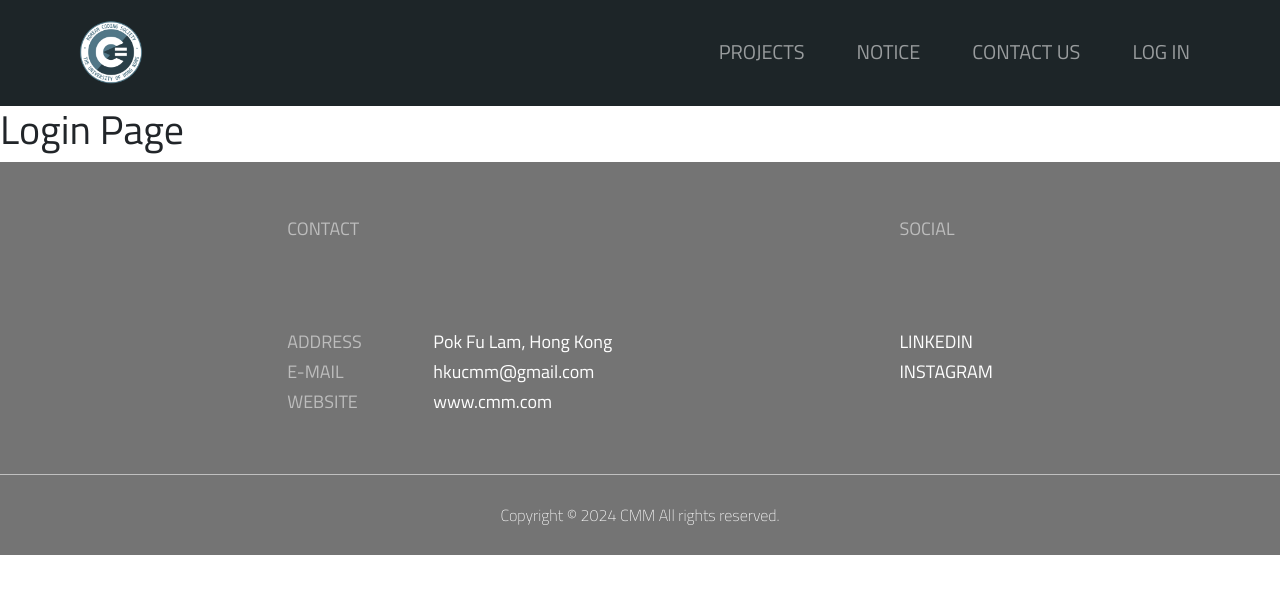
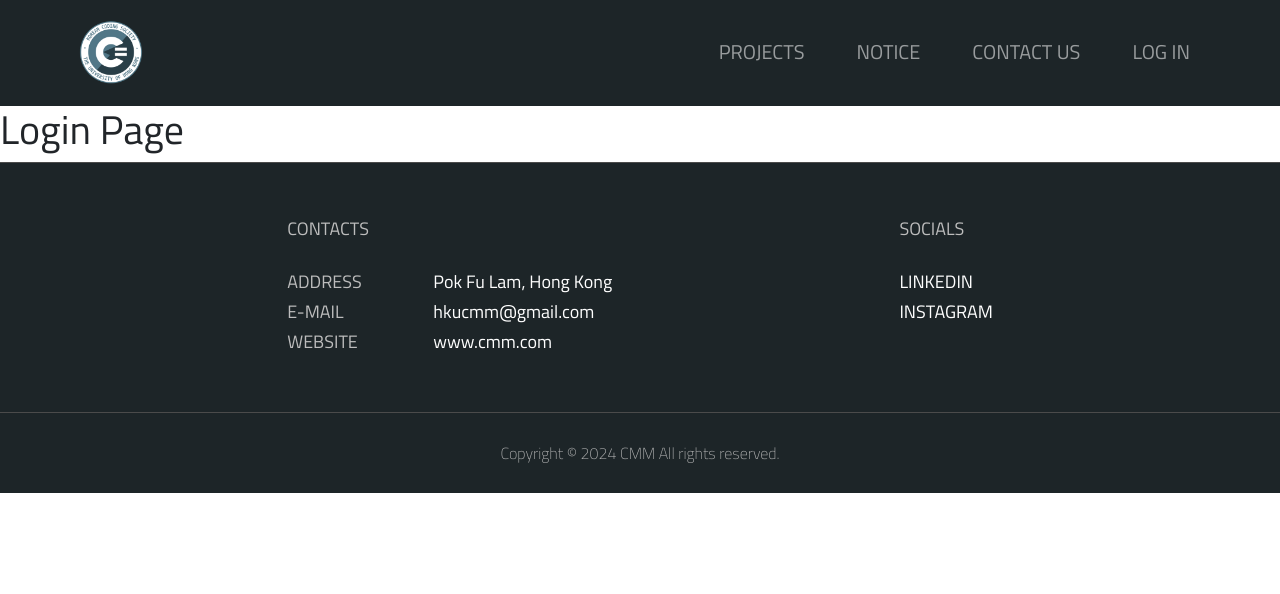
Before and after one commit to HKUCMM/cmm_website, a React (Create React App) app in the folder client/: page /login in a window 1280 px wide. Shown: the top 594 px of the page. Built offline with nearby package versions, Linux system fonts and the light colour scheme.

Commit message:
Removed styled components from Footer.

```diff
--- a/client/package.json
+++ b/client/package.json
@@ -13,7 +13,6 @@
     "react-dom": "^18.2.0",
     "react-router-dom": "^6.23.1",
     "react-scripts": "5.0.1",
-    "styled-components": "^6.1.8",
     "web-vitals": "^2.1.4"
   },
   "scripts": {
--- a/client/src/components/Footer.js
+++ b/client/src/components/Footer.js
@@ -1,110 +1,50 @@
-import styled from "styled-components";
-
-//배경색 그레이20 (임의)
-const FooterBox = styled.div`
-  background: #747474;
-`;
-
-const TopBox = styled.div`
-  height: 312px;
-  top: 832px;
-  display: flex;
-  align-items: center;
-  justify-content: space-evenly;
-`;
-
-const ListBox = styled.div`
-  font-size: 18px;
-  margin-top: 53px;
-  margin-bottom: 54px;
-  display: flex;
-  flex-direction: column;
-  height: 205px;
-`;
-
-const ContactBox = styled.div`
-  width: 325px;
-  display: flex;
-  align-items: center;
-  justify-content: space-between;
-`;
-
-//grey 임의
-const ListTitle = styled.span`
-  color: #bdbdbd;
-  padding-bottom: 85px;
-`;
-
-const ListItem = styled.dl`
-  list-style-type: none;
-  color: white;
-  line-height: 30px;
-`;
-
-const StyledLink = styled.a`
-  text-decoration: none;
-  color: inherit;
-`;
-
-const Copyright = styled.div`
-  height: 81px;
-  color: #ffffff;
-  font-family: Titillium Web;
-  font-size: 16px;
-  font-weight: 275;
-  line-height: 24px;
-  letter-spacing: 0em;
-  text-align: center;
-  border-top: 1px solid silver;
-  display: flex;
-  flex-direction: column;
-  align-items: center;
-  justify-content: center;
-`;
+import "../css/footer.css";
 
 const Footer = () => {
   return (
-    <FooterBox>
-      <TopBox>
-        <ListBox>
-          <ListTitle>CONTACT</ListTitle>
-          <ContactBox>
-            <ListItem style={{ color: "#bdbdbd" }}>
+    <div className="footer-box">
+      <div className="top-box">
+        <div className="list-box">
+          <span className="list-title">CONTACTS</span>
+          <div className="contact-box">
+            <dl className="list-item" style={{ color: "#bdbdbd" }}>
               <li>ADDRESS</li>
               <li>E-MAIL</li>
               <li>WEBSITE</li>
-            </ListItem>
-            <ListItem>
+            </dl>
+            <dl className="list-item">
               <li>Pok Fu Lam, Hong Kong</li>
               <li>hkucmm@gmail.com</li>
               <li>www.cmm.com</li>
-            </ListItem>
-          </ContactBox>
-        </ListBox>
-        <ListBox>
-          <ListTitle>SOCIAL</ListTitle>
-          <ListItem>
+            </dl>
+          </div>
+        </div>
+        <div className="list-box">
+          <span className="list-title">SOCIALS</span>
+          <dl className="list-item">
             <li>
-              <StyledLink
+              <a
+                className="styled-link"
                 href="https://www.linkedin.com/company/cmmhku/"
                 target="_blank"
               >
                 LINKEDIN
-              </StyledLink>
+              </a>
             </li>
             <li>
-              <StyledLink
+              <a
+                className="styled-link"
                 href="https://www.instagram.com/hku.cmm/"
                 target="_blank"
               >
                 INSTAGRAM
-              </StyledLink>
+              </a>
             </li>
-          </ListItem>
-        </ListBox>
-      </TopBox>
-      <Copyright>Copyright © 2024 CMM All rights reserved.</Copyright>
-    </FooterBox>
+          </dl>
+        </div>
+      </div>
+      <div className="copyright">Copyright © 2024 CMM All rights reserved.</div>
+    </div>
   );
 };
 
--- /dev/null
+++ b/client/src/css/footer.css
@@ -0,0 +1,58 @@
+.footer-box {
+  background: #1d2528;
+}
+
+.top-box {
+  height: 250px;
+  top: 832px;
+  display: flex;
+  align-items: center;
+  justify-content: space-evenly;
+  border-top: 1px solid #4b4b4b;
+}
+
+.list-box {
+  font-size: 18px;
+  display: flex;
+  flex-direction: column;
+  margin-top: 60px;
+  height: 205px;
+}
+
+.contact-box {
+  width: 325px;
+  display: flex;
+  align-items: center;
+  justify-content: space-between;
+}
+
+.list-title {
+  color: #bdbdbd;
+  padding-bottom: 25px;
+}
+
+.list-item {
+  list-style-type: none;
+  color: white;
+  line-height: 30px;
+}
+
+.styled-link {
+  text-decoration: none;
+  color: inherit;
+}
+
+.copyright {
+  height: 81px;
+  color: #bdbdbd;
+  font-size: 16px;
+  font-weight: 275;
+  line-height: 24px;
+  letter-spacing: 0em;
+  text-align: center;
+  border-top: 1px solid #4b4b4b;
+  display: flex;
+  flex-direction: column;
+  align-items: center;
+  justify-content: center;
+}
--- a/client/src/css/mainpage.css
+++ b/client/src/css/mainpage.css
@@ -10,7 +10,6 @@
   align-items: center;
   justify-content: left;
   color: white;
-  border-bottom: solid 1px silver;
 }
 
 .darker-banner {
@@ -20,6 +19,7 @@
   flex-direction: column;
   justify-content: center;
   text-align: center;
+  border-top: solid 1px silver;
 }
 
 .banner-content {
```
Also changed, not shown: 1 other file (tests, documents, lock files or other folders).
